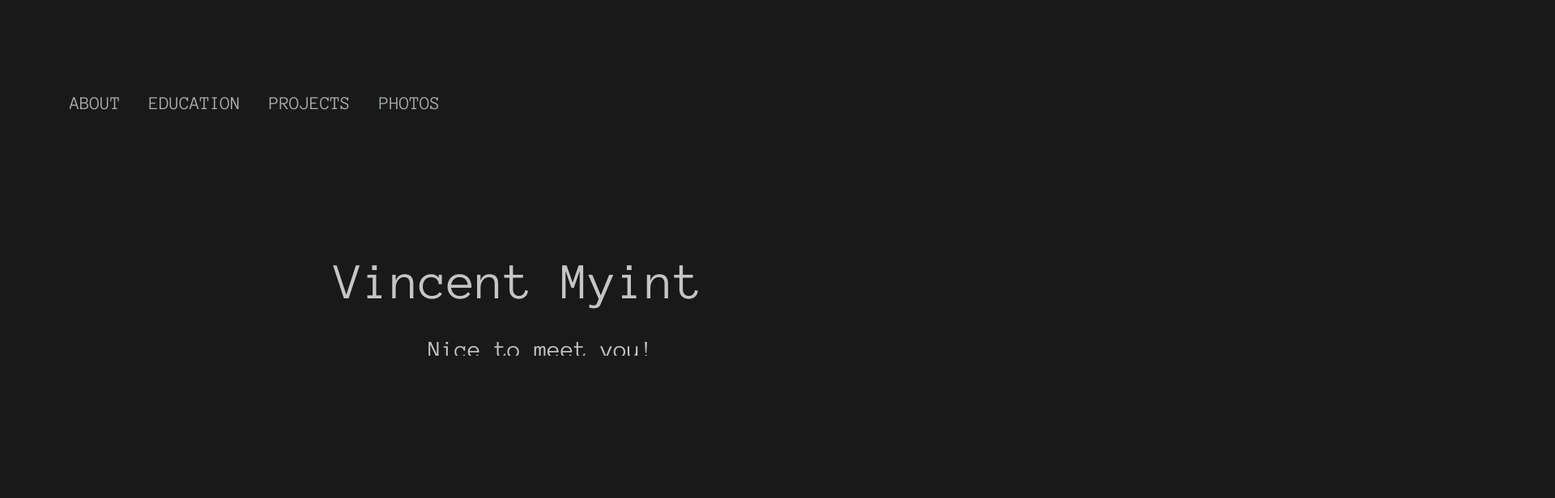
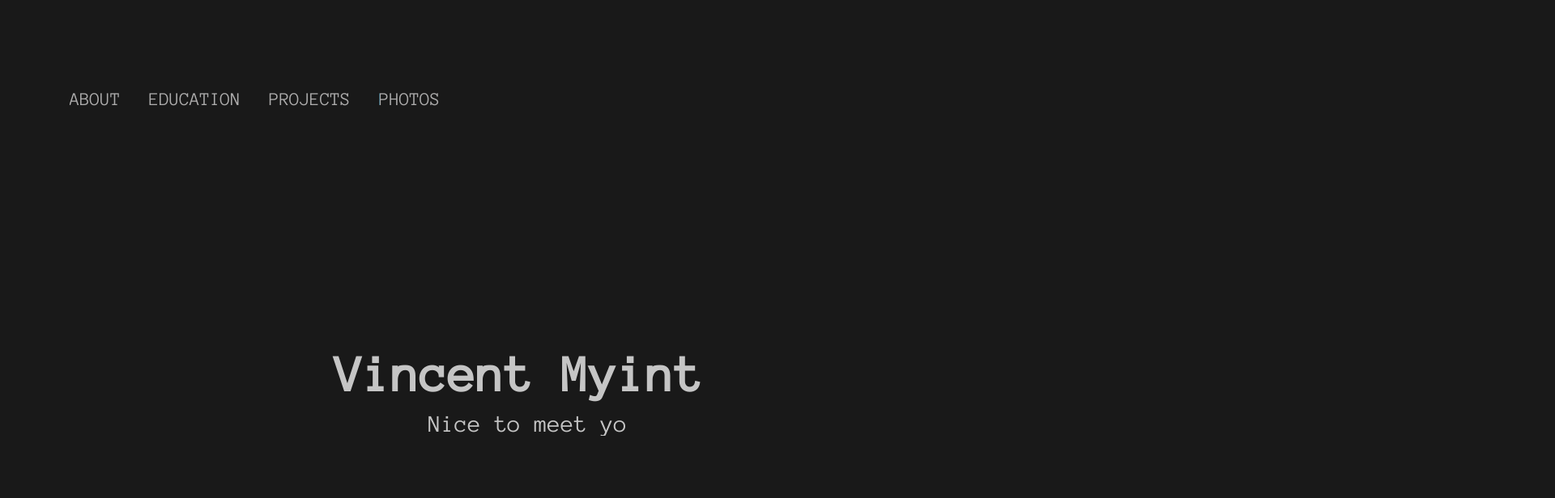
Before and after one commit to VincentVinni/my-website, a React (Create React App) app in the folder my-react-app/: page / in a window 1280 px wide. Shown: the top 616 px of the page at 81% size, 1920 px wide, since content can reach past the window. Built offline with nearby package versions, Linux system fonts and the light colour scheme.

Commit message:
removed tailwind

```diff
--- a/my-react-app/package.json
+++ b/my-react-app/package.json
@@ -36,8 +36,5 @@
       "last 1 firefox version",
       "last 1 safari version"
     ]
-  },
-  "devDependencies": {
-    "tailwindcss": "^3.4.4"
   }
 }
--- a/my-react-app/src/index.css
+++ b/my-react-app/src/index.css
@@ -1,7 +1,3 @@
-@tailwind base;
-@tailwind components;
-@tailwind utilities;
-
 body {
   padding: 0;
   margin: 0;
--- a/my-react-app/tailwind.config.js
+++ /dev/null
@@ -1,10 +0,0 @@
-/** @type {import('tailwindcss').Config} */
-module.exports = {
-  content: [
-    "./src/**/*.{js,jsx,ts,tsx}",
-  ],
-  theme: {
-    extend: {},
-  },
-  plugins: [],
-}
```
Also changed, not shown: my-react-app/src/Componenets/socials.js (line endings or trailing spaces), 1 other file (tests, documents, lock files or other folders).
